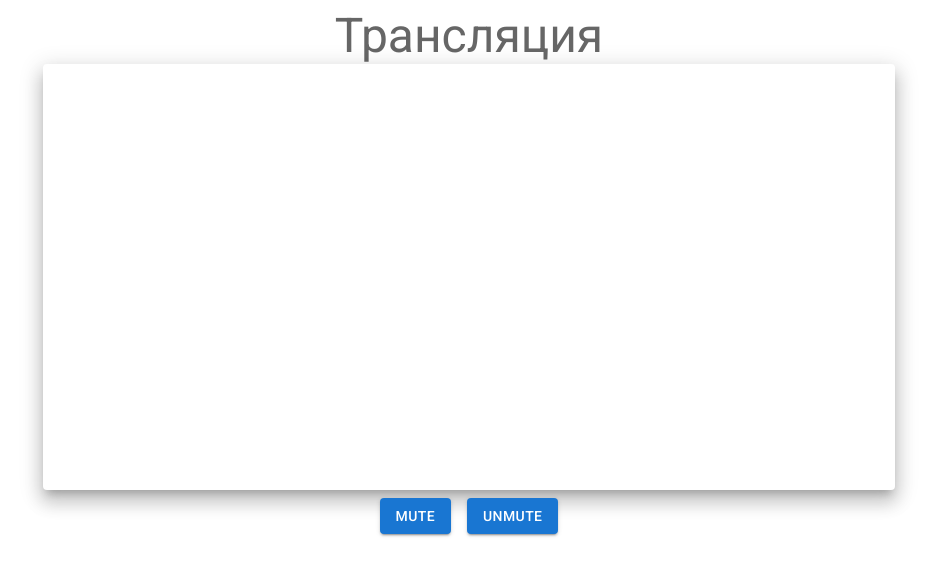
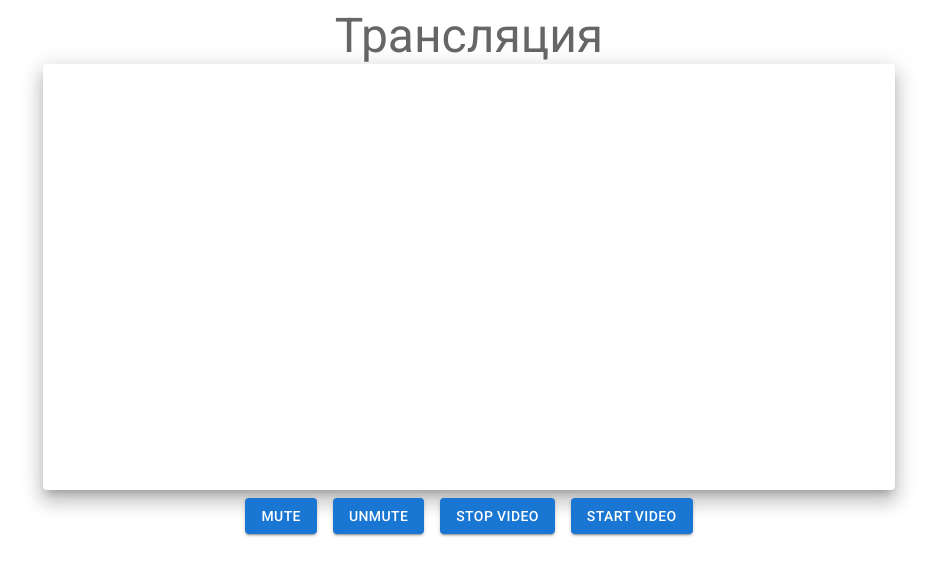
Before and after one commit to Sertata/user-media, a React (Vite) app: page / in a window 1280 px wide. Shown: the top 576 px of the page, without its empty margins (171-1108 px from the left). Built offline with nearby package versions, Linux system fonts and the light colour scheme; no server answers.

Commit message:
Added logic for stop and play video

```diff
--- a/src/App.tsx
+++ b/src/App.tsx
@@ -15,7 +15,7 @@ theme = responsiveFontSizes(theme);
 export const App: FC = () => {
   const videoElRef = useRef<HTMLVideoElement | null>(null)
   const audioRef = useRef<MediaStreamTrack | null>(null)
-
+  const videoRef = useRef<MediaStreamTrack | null>(null)
   const onMute = () => {
     if (!audioRef.current) return;
 
@@ -26,12 +26,24 @@ export const App: FC = () => {
 
     audioRef.current.enabled = true
   }
+
+  const onStopVideo = () => {
+    if (!videoRef.current) return;
+
+    videoRef.current.enabled = false
+  }
+  const onStartVideo = () => {
+    if (!videoRef.current) return;
+
+    videoRef.current.enabled = true
+  }
   useEffect(() => {
     if (hasGetUserMedia() && videoElRef.current && videoElRef.current instanceof HTMLVideoElement) {
 
       navigator.mediaDevices.getUserMedia({ audio: true, video: true })
         .then(stream => {
           audioRef.current = stream.getAudioTracks()[0]
+          videoRef.current = stream.getVideoTracks()[0]
           videoElRef.current!.srcObject = stream
         })
         .catch(error => console.error(error))
@@ -53,6 +65,8 @@ export const App: FC = () => {
         <Stack justifyContent='center' alignItems='center' direction='row' spacing={2} sx={{ padding: '8px' }}>
           <Button onClick={() => onMute()} variant='contained'>Mute</Button>
           <Button onClick={() => onUnMute()} variant='contained'>Unmute</Button>
+          <Button onClick={() => onStopVideo()} variant='contained'>Stop video</Button>
+          <Button onClick={() => onStartVideo()} variant='contained'>Start video</Button>
         </Stack>
       </Container>
     </ThemeProvider>
```
